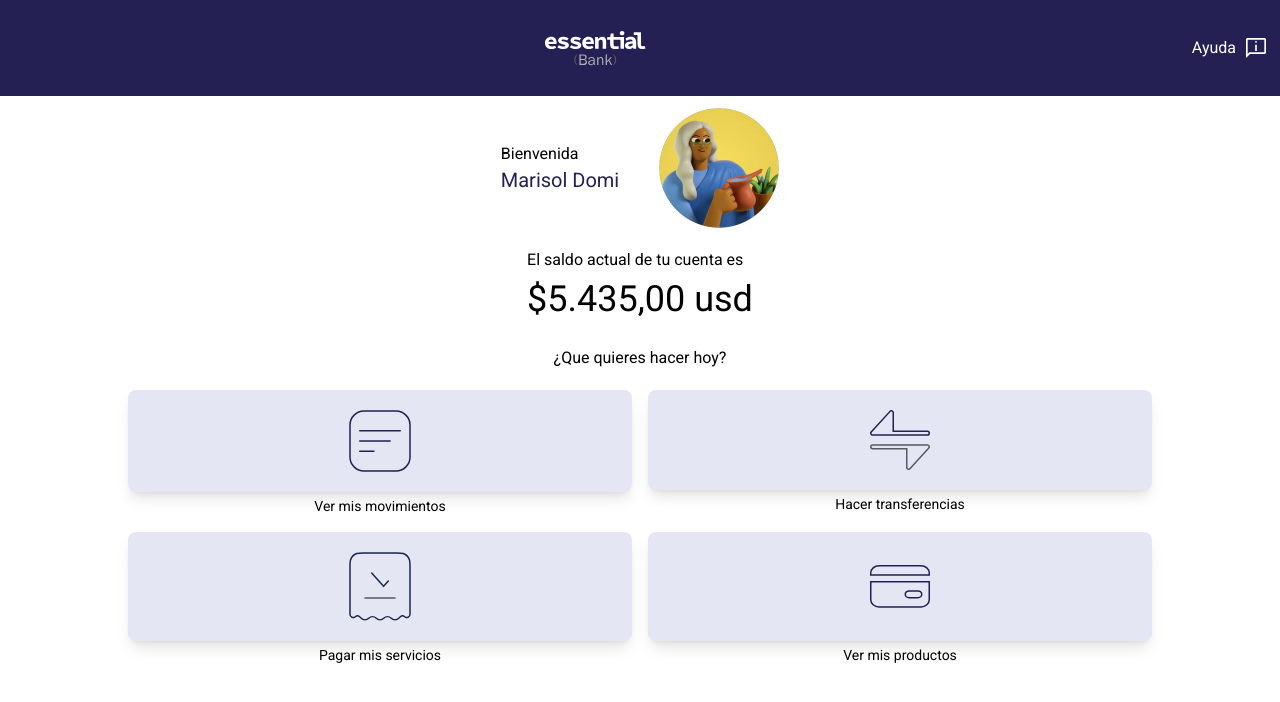
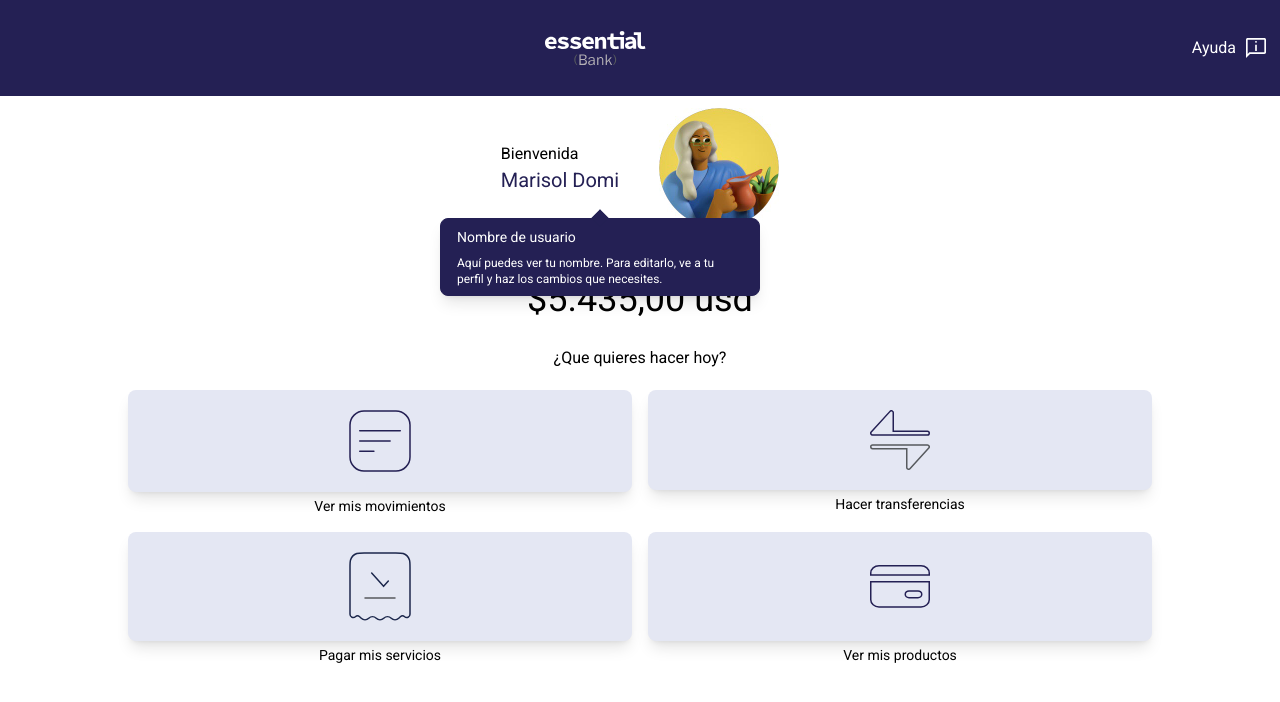
Before and after one commit to anavarro81/Essential-Bank-Front, a React (Vite) app in the folder frontend/: page /Home in a window 1280 px wide. Shown: the top 702 px of the page. Built offline with nearby package versions, Linux system fonts and the light colour scheme.

Commit message:
prueba de tooltip en la pagina home (#20)

```diff
--- a/frontend/src/Pages/Home/Home.jsx
+++ b/frontend/src/Pages/Home/Home.jsx
@@ -5,7 +5,7 @@ import profilePicture from '../../assets/Images/Photo.jpg'
 import '../../css/main.css'
 import Header from '../../components/Header';
 import VirtualAssistantModal from '../../components/VirtualAssistantModal';
-
+import ToolTip from '../../components/ToolTip'
 
 import Icon from '../../components/Icon/Icon';
 import { Link } from 'react-router-dom';
@@ -21,9 +21,13 @@ const Home = () => {
 
     const [assistantActive, setAssistantActive] = useAssistant();
 
+    const [isVisible, setVisible] = useState(true)
+
 
     return (
         <>
+
+        {/* <ToolTip/> */}
 
          {assistantActive && <VirtualAssistantModal/> }
 
@@ -45,9 +49,38 @@ const Home = () => {
 
                             </h3>
 
-                            <span className='text-xl text-primary text-[24px]'> {data.name} </span>
+                            <div className='relative' onClick={() => setVisible(!isVisible)}>
+
+                                <span className='text-xl text-primary text-[24px]'> {data.name} </span>
+
+                                {isVisible &&
+                                <div className="absolute bg-primary z-50 left-1/2 ml-10 transform -translate-x-1/2 mt-6 w-60 sm:w-72 md:w-80 px-4 py-2 rounded-lg shadow-lg border border-primary transition-all duration-300 ease-in-out" role="tooltip">
+                                <div className="text-white text-sm font-medium mb-2">                Nombre de usuario           </div>
+                                    <p className="text-white text-xs">                Aquí puedes ver tu nombre. Para editarlo, ve a tu perfil y haz los cambios que necesites.           </p>
+                                    <div className="w-3 h-3 bg-primary border-t border-l border-primary rotate-45 absolute left-1/2 transform -translate-x-1/2" style={{top: '-7px'}}>
+                                    </div>
+                                </div> }
+
+                            </div>
+
+
+
+
+
                         </div>
-                        <img src={profilePicture} className='h-[120px] w-[120px]' alt="" />
+
+                        <div className='relative'>
+                            <img src={profilePicture} className='h-[120px] w-[120px]' alt="" />
+
+                                {/* <div className="absolute bg-primary z-50 left-1/2 mr-10 transform -translate-x-1/2 mt-6 w-60 sm:w-72 md:w-80 px-4 py-2 rounded-lg shadow-lg border border-primary transition-all duration-300 ease-in-out" role="tooltip">
+                                <div className="text-white text-sm font-medium mb-2">                Foto de usuario          </div>
+                                    <p className="text-white text-xs">                Personaliza tu foto tocando la imagen o yendo a tu perfil. Los demás usuarios verán esta foto.           </p>
+                                    <div className="w-3 h-3 bg-primary border-t border-l border-primary rotate-45 absolute left-1/2 transform -translate-x-1/2" style={{top: '-7px'}}>
+                                    </div>
+                                </div>         */}
+
+                        </div>
+
                     </div>
 
 
--- a/frontend/src/components/ToolTip.jsx
+++ b/frontend/src/components/ToolTip.jsx
@@ -3,7 +3,7 @@ import { FiInfo } from 'react-icons/fi';
 
 
 
-const InteractiveTooltip = () => {
+const ToolTip = () => {
 
     const [isOpen, setIsOpen] = useState(false);
     const tooltipRef = useRef(null);
@@ -33,4 +33,12 @@ const InteractiveTooltip = () => {
             <FiInfo className="w-5 h-5" />
             </button>
             {isOpen && (
-                <div className="absolute left-1/2 transform -translate-x-1/2 mt-6 w-60 sm:w-72 md:w-80 px-4 py-2 bg-white rounded-lg shadow-lg border border-gray-200 transition-all duration-300 ease-in-out" role="tooltip">            <div className="text-gray-800 text-sm font-medium mb-2">                Información importante            </div>            <p className="text-gray-600 text-xs">                Este es un tooltip interactivo y accesible. Haz clic fuera de él para cerrarlo.            </p>            <div className="w-3 h-3 bg-white border-t border-l border-gray-200 rotate-45 absolute left-1/2 transform -translate-x-1/2" style={{top: '-7px'}}></div>          </div>        )}      </div>      <style jsx>{`        @keyframes fadeIn {          from { opacity: 0; transform: translate(-50%, 10px); }          to { opacity: 1; transform: translate(-50%, 0); }        }      `}</style>    </div>  );};export default InteractiveTooltip;
+                <div className="absolute left-1/2 transform -translate-x-1/2 mt-6 w-60 sm:w-72 md:w-80 px-4 py-2 bg-white rounded-lg shadow-lg border border-gray-200 transition-all duration-300 ease-in-out" role="tooltip">
+                <div className="text-gray-800 text-sm font-medium mb-2">                Información importante            </div>
+                <p className="text-gray-600 text-xs">                Este es un tooltip interactivo y accesible. Haz clic fuera de él para cerrarlo.            </p>
+                <div className="w-3 h-3 bg-white border-t border-l border-gray-200 rotate-45 absolute left-1/2 transform -translate-x-1/2" style={{top: '-7px'}}>
+                </div>          </div>        )}
+                </div>      <style jsx>{`        @keyframes fadeIn {          from { opacity: 0; transform: translate(-50%, 10px); }          to { opacity: 1; transform: translate(-50%, 0); }        }      `}</style>
+                </div>  );};
+
+    export default ToolTip;
```
